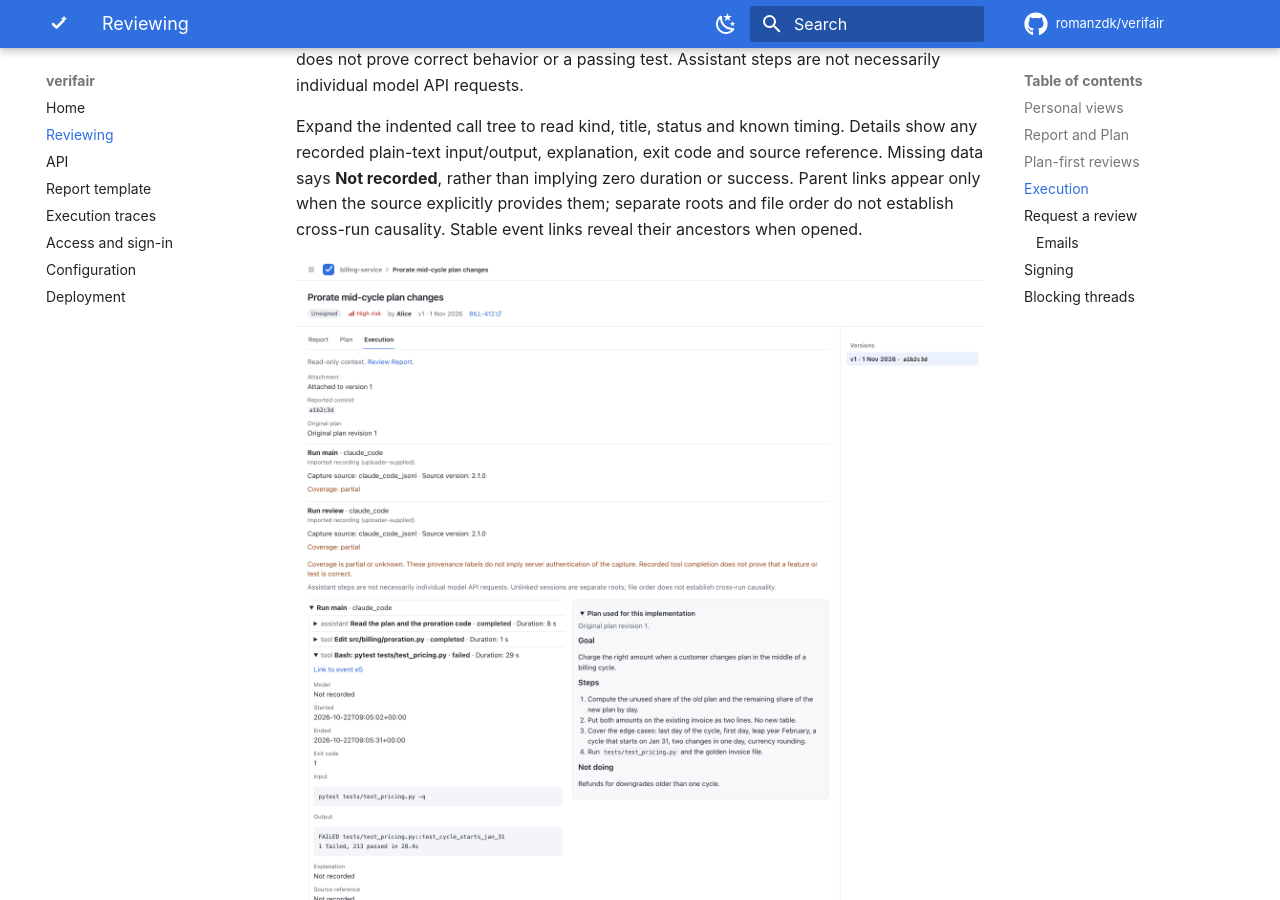
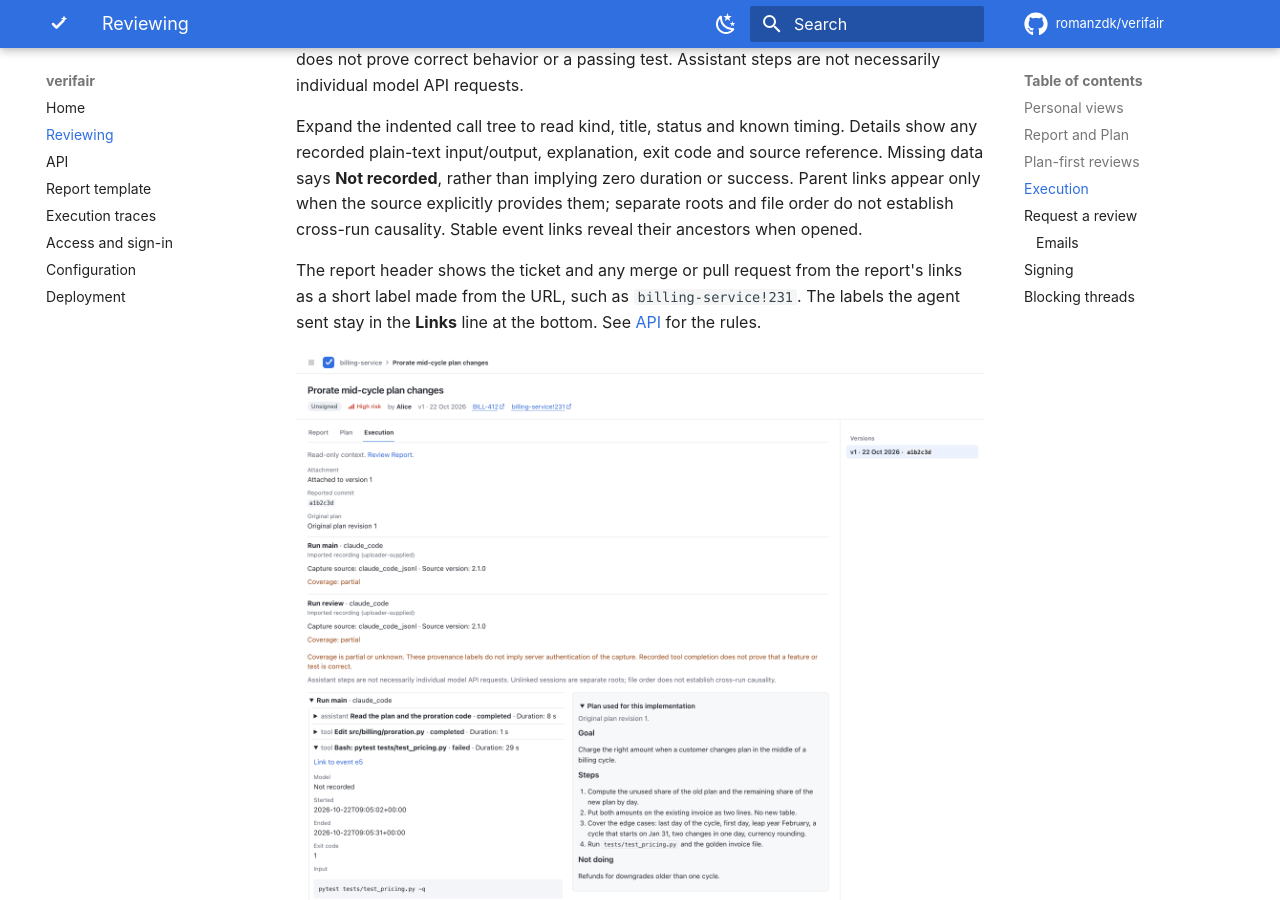
Before and after one commit to romanzdk/verifair, an MkDocs documentation site: the page built from docs/reviewing.md, in a window 1280 px wide and 900 px high, scrolled down 3702 px. Built offline with MkDocs 1.6.1 and Material for MkDocs 9.7.7, drawn with Linux system fonts in a browser that asks for light colours; comment, search, counter and statistics services are not loaded.

Commit message:
docs: show the header merge request link in the Execution screenshots (#14)
* docs: show the header merge request link in the Execution screenshots

* docs: pin the sample date in the Execution screenshots and explain header links

```diff
--- a/docs/reviewing.md
+++ b/docs/reviewing.md
@@ -59,9 +59,11 @@ Start with the attachment version, reported commit, original plan revision when
 
 Expand the indented call tree to read kind, title, status and known timing. Details show any recorded plain-text input/output, explanation, exit code and source reference. Missing data says **Not recorded**, rather than implying zero duration or success. Parent links appear only when the source explicitly provides them; separate roots and file order do not establish cross-run causality. Stable event links reveal their ancestors when opened.
 
-![Execution tab: attachment version, reported commit and plan revision, two imported Claude Code runs with partial coverage warnings, and the call tree with a failed pytest run opened next to the plan used for this implementation](images/execution.png)
+The report header shows the ticket and any merge or pull request from the report's links as a short label made from the URL, such as `billing-service!231`. The labels the agent sent stay in the **Links** line at the bottom. See [API](api.md) for the rules.
 
-<img src="images/mobile-execution.png" width="260" alt="Execution tab on a phone: the run labels and warnings, then the collapsed plan above the call tree">
+![Execution tab: the ticket and merge request links in the header, then the attachment version, reported commit and plan revision, two imported Claude Code runs with partial coverage warnings, and the call tree with a failed pytest run opened next to the plan used for this implementation](images/execution.png)
+
+<img src="images/mobile-execution.png" width="260" alt="Execution tab on a phone: the ticket and merge request links in the header, the run labels and warnings, then the collapsed plan above the call tree">
 
 **Plan used for this implementation** shows the exact bound plan, not today's latest plan. On desktop it can sit beside the tree; on mobile it precedes it. A later revision is linked separately with an explanation that the evidence was attached against the older plan. A plan-only update can therefore show an older trace binding alongside a newer current plan. No plan is a valid state, and there is no automatic score claiming all plan steps were covered.
 
```
Also changed, not shown: docs/api.md (+2 -2 lines), docs/report-template.md (+1 -1 lines), docs/images/execution-dark.png, docs/images/execution.png, docs/images/mobile-execution.png, 2 other files.
